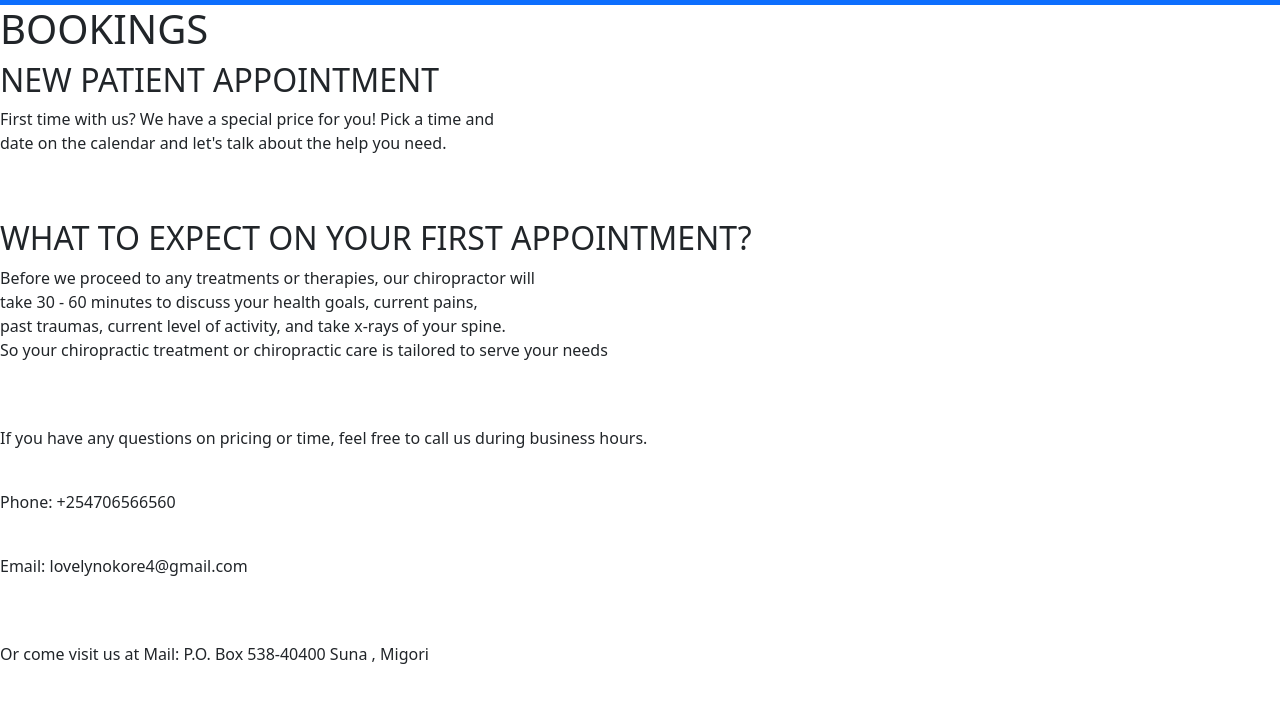
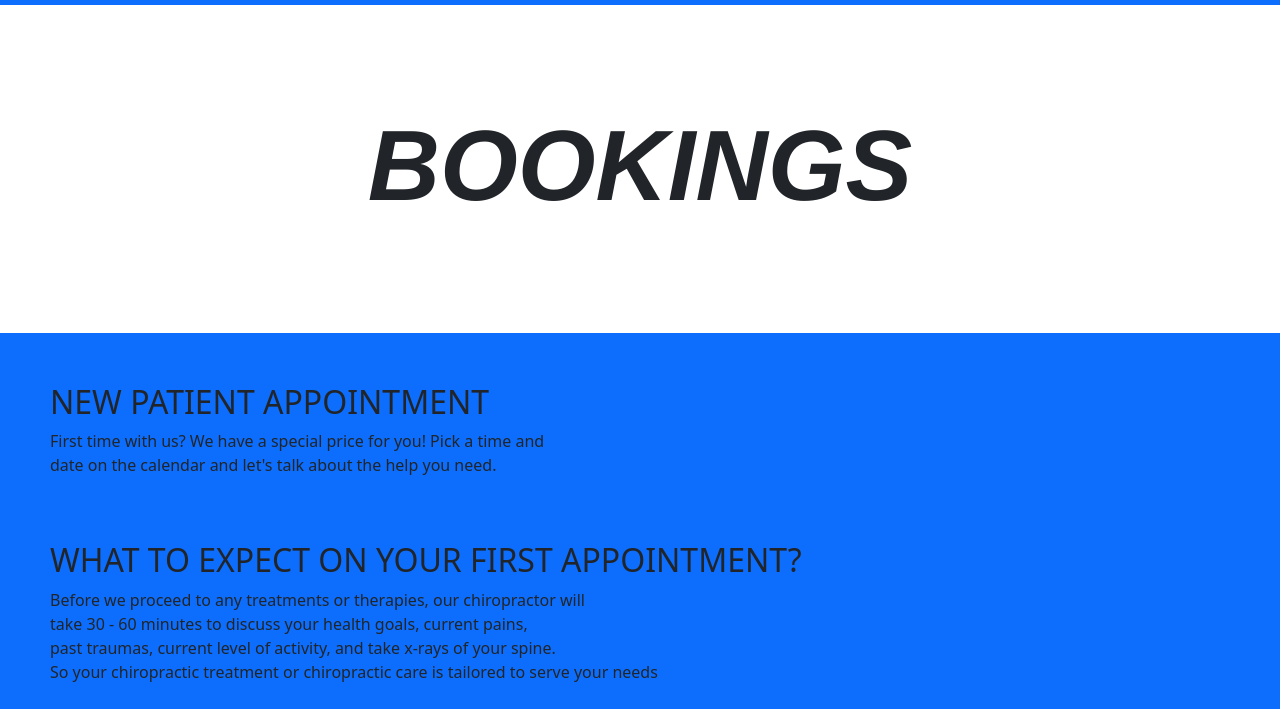
Before and after one commit to LOVELYN15/Family_of_Hope_Councelling_Center, a plain HTML site: page bookings.html in a window 1280 px wide. Shown: the part 91-800 px from the top of the page. Drawn offline with nearby package versions, Linux system fonts and the light colour scheme.

Commit message:
add html part of part two of bookings page and style as well

```diff
--- a/bookings.css
+++ b/bookings.css
@@ -30,7 +30,7 @@
     background-color: #180B6A;
     transition: 0.6s ease-out;
 }
-/*.booking1, h1 {
+.booking1, h1 {
     font-family: 'Franklin Gothic Medium', 'Arial Narrow', Arial, sans-serif;
     font-weight: bolder;
     font-style: oblique;
```
